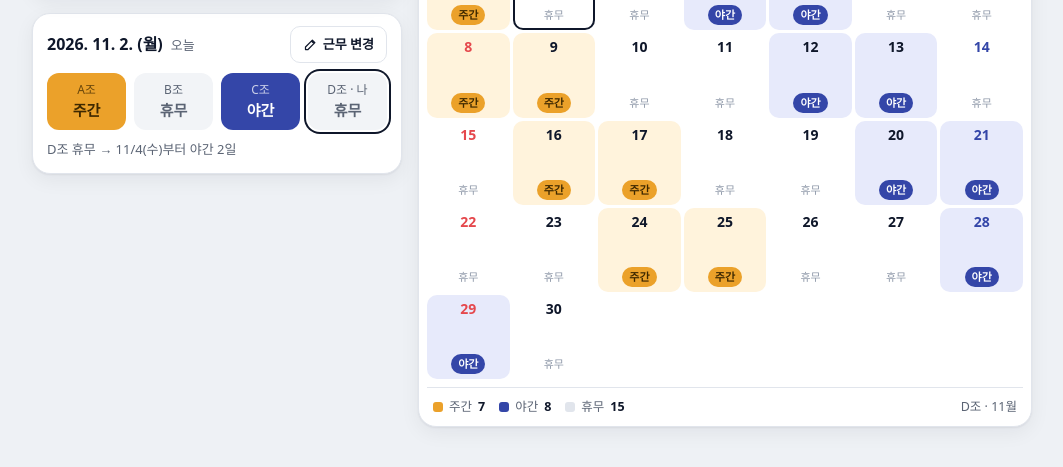
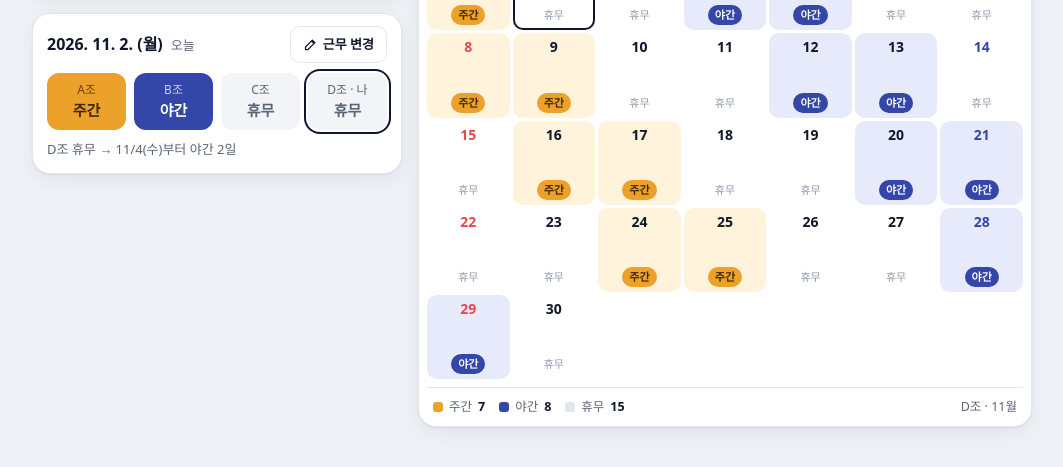
Before and after one commit to Jinchaejapchae/shift-calendar, a plain HTML site: page index.html in a window 1280 px wide. Shown: the part 219-686 px from the top of the page, without its empty margins (108-1171 px from the left). Drawn offline with Linux system fonts and the light colour scheme; a web font is replaced by a local one.

Commit message:
조 순서 정정: D → A → C → B (D·C, A·B 짝)
Co-Authored-By: Claude Opus 5.5 <noreply@anthropic.com>

```diff
--- a/index.html
+++ b/index.html
@@ -387,7 +387,7 @@ a.btn.primary { color: var(--surface); }
         </div>
       </div>
       <p class="note">근무 패턴: 주 주 휴 휴 야 야 휴 휴 (8일 반복)<br>기준: 2026-10-31(토) = D조 주간 첫날
-        <span class="webonly" id="orderWarn" hidden><br>기본 순서(D → A → B → C)와 다르게 설정되어 있습니다.</span></p>
+        <span class="webonly" id="orderWarn" hidden><br>기본 순서(D → A → C → B)와 다르게 설정되어 있습니다.</span></p>
     </div>
   </div>
 </section>
@@ -407,8 +407,9 @@ a.btn.primary { color: var(--surface); }
   var BASE_TEAM = 'D';
   var DAY_MS = 86400000;
 
-  // 주간에 들어오는 순서 (기준 조부터, 2일씩). 2026-10-31 사용자 확인: D -> A -> B -> C -> D ...
-  var DEFAULT_ORDER = ['D', 'A', 'B', 'C'];
+  // 주간에 들어오는 순서 (기준 조부터, 2일씩). 2026-11-02 사용자 정정: D -> A -> C -> B -> D ...
+  // (D·C, A·B 가 짝: 같은 날 한 조는 주간, 한 조는 야간, 휴무도 같은 날. 처음 확인한 D->A->B->C 는 틀렸음)
+  var DEFAULT_ORDER = ['D', 'A', 'C', 'B'];
 
   function mod(n, m) { return ((n % m) + m) % m; }
 
@@ -656,7 +657,8 @@ a.btn.primary { color: var(--surface); }
   try {
     var saved = JSON.parse(localStorage.getItem(KEY) || '{}');
     if (saved.team) st.team = saved.team;
-    if (saved.order) st.order = saved.order;
+    // 조 순서는 사용자가 설정에서 직접 고른 경우만 따른다. 예전 판은 기본값(D→A→B→C, 틀렸던 순서)도 저장했으므로 무시
+    if (saved.order && saved.orderSet) { st.order = saved.order; st.orderSet = true; }
     if (saved.view === 'all') st.view = 'all';
     if (saved.overrides && typeof saved.overrides === 'object') st.overrides = saved.overrides;
     if (saved.alarms) ['wake', 'eve', 'off'].forEach(function (k) { if (saved.alarms[k]) Object.assign(st.alarms[k], saved.alarms[k]); });
@@ -702,7 +704,7 @@ a.btn.primary { color: var(--surface); }
   });
   if (!S.allOrders().some(function (o) { return o.join('') === st.order; })) st.order = S.DEFAULT_ORDER.join('');
   orderSel.value = st.order;
-  orderSel.addEventListener('change', function () { st.order = orderSel.value; save(); render(); syncAlarms(); });
+  orderSel.addEventListener('change', function () { st.order = orderSel.value; st.orderSet = true; save(); render(); syncAlarms(); });
 
   document.querySelectorAll('[data-team]').forEach(function (b) {
     b.addEventListener('click', function () { st.team = b.dataset.team; save(); render(); syncAlarms(); });
--- a/sw.js
+++ b/sw.js
@@ -1,4 +1,4 @@
-var CACHE = 'shiftcal-mvyihxcy';
+var CACHE = 'shiftcal-mvykfy7k';
 var CORE = ["./","index.html","manifest.webmanifest","icon.svg","icon-180.png","icon-192.png","icon-512.png"];
 self.addEventListener('install', function (e) {
   e.waitUntil(caches.open(CACHE).then(function (c) { return c.addAll(CORE); }).then(function () { return self.skipWaiting(); }));
```
Also changed, not shown: 5 other files.
